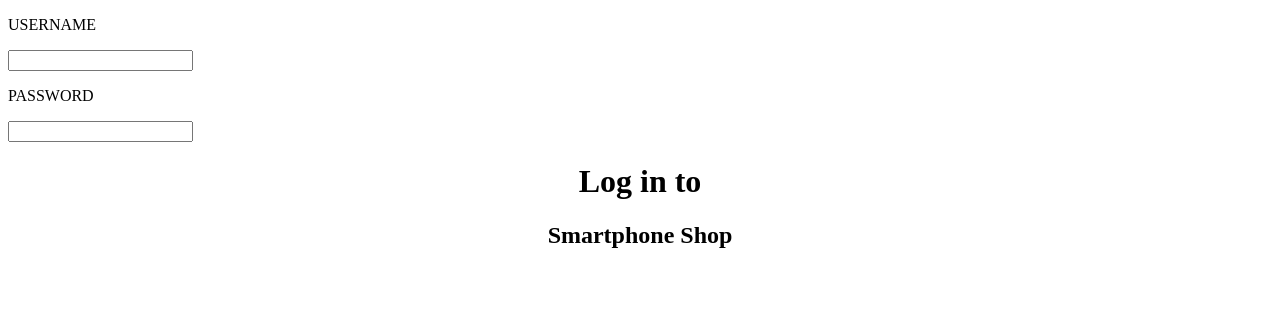
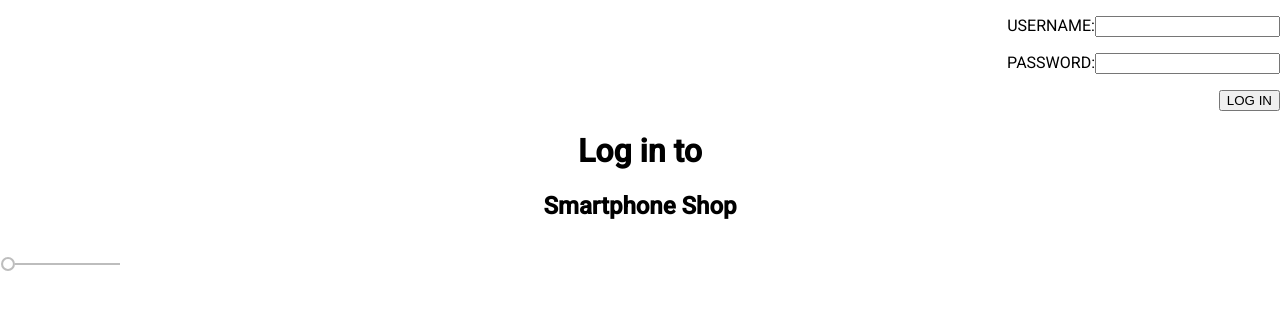
Before and after one commit to sondisonda/smartphoneShop, an Angular app in the folder angularSmartphoneShop/: page / in a window 1280 px wide. Shown: the top 310 px of the page. Built offline with nearby package versions, Linux system fonts and the light colour scheme.

Commit message:
Integrated Angular Material

```diff
--- a/angularSmartphoneShop/angular.json
+++ b/angularSmartphoneShop/angular.json
@@ -24,6 +24,7 @@
               "src/assets"
             ],
             "styles": [
+              "./node_modules/@angular/material/prebuilt-themes/indigo-pink.css",
               "src/styles.css"
             ],
             "scripts": []
@@ -89,6 +90,7 @@
               "src/assets"
             ],
             "styles": [
+              "./node_modules/@angular/material/prebuilt-themes/indigo-pink.css",
               "src/styles.css"
             ],
             "scripts": []
@@ -120,6 +122,7 @@
           }
         }
       }
-    }},
+    }
+  },
   "defaultProject": "angularSmartphoneShop"
 }
--- a/angularSmartphoneShop/package.json
+++ b/angularSmartphoneShop/package.json
@@ -12,13 +12,16 @@
   "private": true,
   "dependencies": {
     "@angular/animations": "~8.2.14",
+    "@angular/cdk": "~8.2.3",
     "@angular/common": "~8.2.14",
     "@angular/compiler": "~8.2.14",
     "@angular/core": "~8.2.14",
     "@angular/forms": "~8.2.14",
+    "@angular/material": "^8.2.3",
     "@angular/platform-browser": "~8.2.14",
     "@angular/platform-browser-dynamic": "~8.2.14",
     "@angular/router": "~8.2.14",
+    "hammerjs": "^2.0.8",
     "rxjs": "~6.4.0",
     "tslib": "^1.10.0",
     "zone.js": "~0.9.1"
--- a/angularSmartphoneShop/src/app/app.component.css
+++ b/angularSmartphoneShop/src/app/app.component.css
@@ -0,0 +1,3 @@
+p {
+    font-family: Lato;
+  }
--- a/angularSmartphoneShop/src/app/app.component.html
+++ b/angularSmartphoneShop/src/app/app.component.html
@@ -1,5 +1,6 @@
 <app-login></app-login>
 <div style="text-align: center;">
+
   <h1>
     Log in to
   </h1>
@@ -8,3 +9,4 @@
   </h2>
 
 </div>
+<mat-slider min="1" max="100" step="1" value="1"></mat-slider>
--- a/angularSmartphoneShop/src/app/login/login.component.html
+++ b/angularSmartphoneShop/src/app/login/login.component.html
@@ -1,17 +1,17 @@
-<div style="text-align: left;">
+<div style="text-align: right;">
 
 
   <p>
-    USERNAME
+    USERNAME:<input [id]="login" type="text">
   </p>
+
   <p>
-     <input [id]="login" type="text">
+    PASSWORD:<input [id] = "password" type="password">
   </p>
+
   <p>
-    PASSWORD
-  </p>
-  <p>
-    <input [id] = "password" type="password">
+    <button type="button">LOG IN</button>
+
   </p>
   </div>
   <p ></p>
--- a/angularSmartphoneShop/src/index.html
+++ b/angularSmartphoneShop/src/index.html
@@ -6,6 +6,8 @@
   <base href="/">
   <meta name="viewport" content="width=device-width, initial-scale=1">
   <link rel="icon" type="image/x-icon" href="favicon.ico">
+  <link href="https://fonts.googleapis.com/css?family=Roboto:300,400,500&display=swap" rel="stylesheet">
+  <link href="https://fonts.googleapis.com/icon?family=Material+Icons" rel="stylesheet">
 </head>
 <body>
   <app-root></app-root>
--- a/angularSmartphoneShop/src/main.ts
+++ b/angularSmartphoneShop/src/main.ts
@@ -1,3 +1,4 @@
+import 'hammerjs';
 import { enableProdMode } from '@angular/core';
 import { platformBrowserDynamic } from '@angular/platform-browser-dynamic';
 
--- a/angularSmartphoneShop/src/styles.css
+++ b/angularSmartphoneShop/src/styles.css
@@ -1 +1,4 @@
 /* You can add global styles to this file, and also import other style files */
+
+html, body { height: 100%; }
+body { margin: 0; font-family: Roboto, "Helvetica Neue", sans-serif; }
```
Also changed, not shown: angularSmartphoneShop/src/app/app.module.ts (+6 -1 lines), 1 other file (tests, documents, lock files or other folders).
